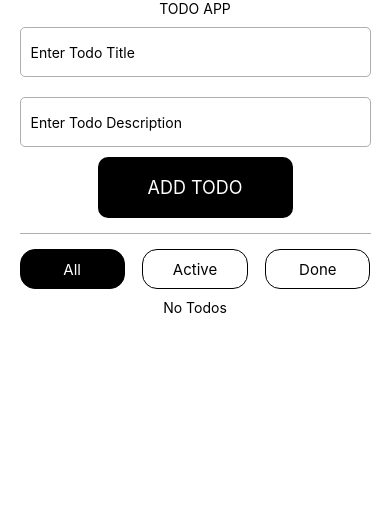
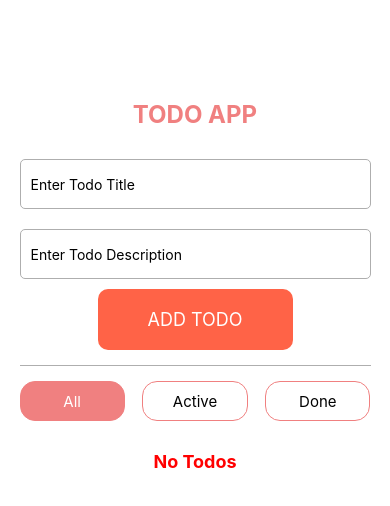
Before and after one commit to Maryam-Mohamed121/RN-Todo-App, a React Native app: screen / in a window 390 px wide. Shown: the top 506 px of the page. Built offline with nearby package versions, Linux system fonts and the light colour scheme.

Commit message:
Edit some Points

```diff
--- a/App.js
+++ b/App.js
@@ -5,7 +5,6 @@ import {
   TextInput,
   TouchableOpacity,
   FlatList,
-  StyleSheet,
 } from "react-native";
 import { styles } from "./styles";
 
--- a/styles.js
+++ b/styles.js
@@ -6,6 +6,13 @@ export const styles = StyleSheet.create({
     backgroundColor: "#fff",
     alignItems: "center",
     paddingBottom: 20,
+    marginTop: 100,
+  },
+  title: {
+    fontSize: 24,
+    fontWeight: "bold",
+    marginBottom: 20,
+    color: "lightcoral",
   },
   input: {
     borderWidth: 1,
@@ -18,7 +25,7 @@ export const styles = StyleSheet.create({
   },
   submitBtn: {
     width: "50%",
-    backgroundColor: "#000",
+    backgroundColor: "#ff6347",
     justifyContent: "center",
     alignItems: "center",
     padding: 20,
@@ -48,7 +55,7 @@ export const styles = StyleSheet.create({
     alignItems: "center",
     borderRadius: 15,
     borderWidth: 1,
-    borderColor: "black",
+    borderColor: "lightcoral",
   },
   filterText: {
     color: "black",
@@ -56,13 +63,13 @@ export const styles = StyleSheet.create({
   },
   activeFilterBtn: {
     width: "30%",
-    backgroundColor: "black",
+    backgroundColor: "lightcoral",
     height: 40,
     justifyContent: "center",
     alignItems: "center",
     borderRadius: 15,
     borderWidth: 1,
-    borderColor: "black",
+    borderColor: "lightcoral",
   },
   activeFilterText: {
     color: "white",
@@ -71,6 +78,13 @@ export const styles = StyleSheet.create({
   todosContainer: {
     marginTop: 10,
   },
+  emptyText: {
+    textAlign: "center",
+    fontSize: 18,
+    color: "red",
+    marginTop: 20,
+    fontWeight: "bold",
+  },
   doneTodo: {
     textDecorationLine: "line-through",
   },
```
